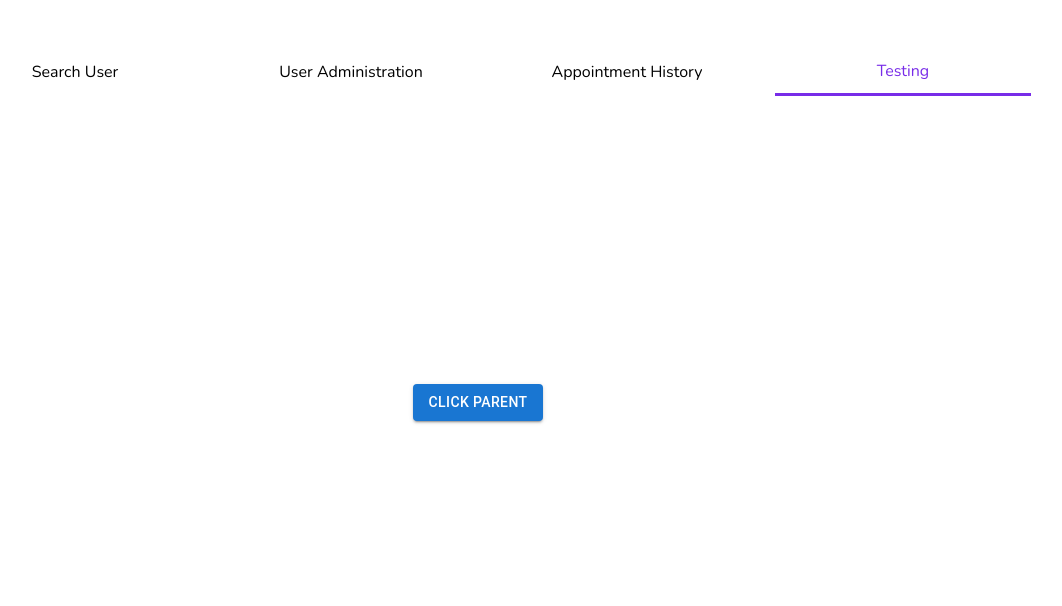
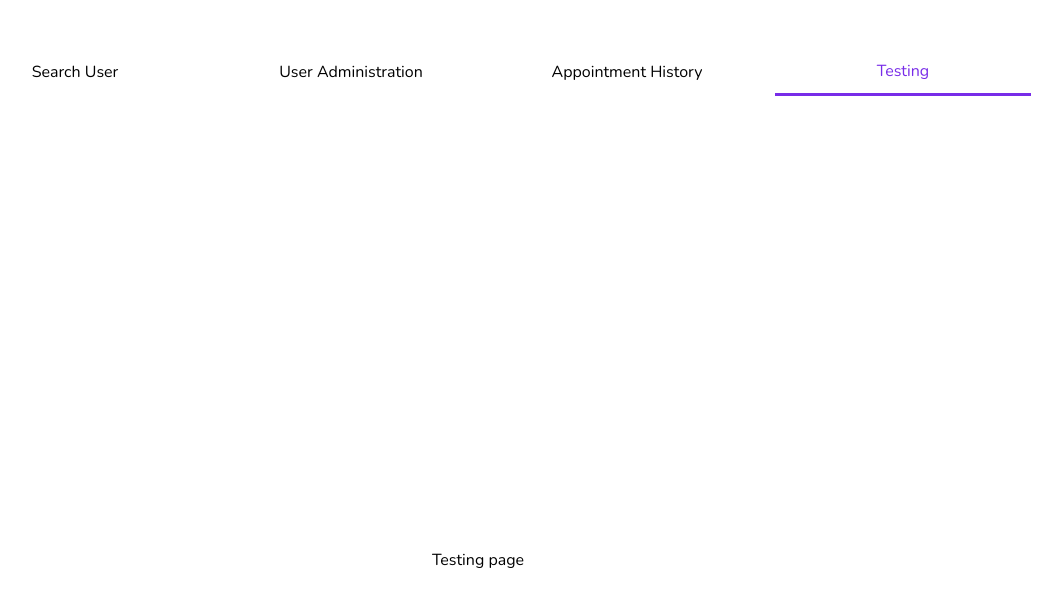
Before and after one commit to BukuTamuKita/Visity-Frontend, a React (Create React App) app: page /testing in a window 1280 px wide. Shown: the top 606 px of the page, without its empty margins (162-1224 px from the left). Built offline with nearby package versions, Linux system fonts and the light colour scheme.

Commit message:
Editing User Admin, Appointment History and Testing page

```diff
--- a/public/index.html
+++ b/public/index.html
@@ -9,12 +9,12 @@
       name="description"
       content="Web site created using create-react-app"
     />
-    <link rel="apple-touch-icon" href="%PUBLIC_URL%/logo192.png" />
+    <!-- <link rel="apple-touch-icon" href="%PUBLIC_URL%/logo192.png" /> -->
     <!--
       manifest.json provides metadata used when your web app is installed on a
       user's mobile device or desktop. See https://developers.google.com/web/fundamentals/web-app-manifest/
     -->
-    <link rel="manifest" href="%PUBLIC_URL%/manifest.json" />
+    <!-- <link rel="manifest" href="%PUBLIC_URL%/manifest.json" /> -->
     <!--
       Notice the use of %PUBLIC_URL% in the tags above.
       It will be replaced with the URL of the `public` folder during the build.
--- a/src/index.js
+++ b/src/index.js
@@ -11,7 +11,4 @@ ReactDOM.render(
   document.getElementById('root')
 );
 
-// If you want to start measuring performance in your app, pass a function
-// to log results (for example: reportWebVitals(console.log))
-// or send to an analytics endpoint. Learn more: https://bit.ly/CRA-vitals
 reportWebVitals();
--- a/src/pages/AppointmentHistory.js
+++ b/src/pages/AppointmentHistory.js
@@ -2,8 +2,8 @@ import React from 'react';
 
 const AppointmentHistory = () => {
     return (
-        <div>
-            <h1>Appointment History</h1>
+        <div className="flex h-screen">
+            <h1 className="m-auto">Appointment History</h1>
         </div>
     );
 }
--- a/src/pages/Testing.js
+++ b/src/pages/Testing.js
@@ -1,33 +1,9 @@
-import Button from '@mui/material/Button';
-import React, { useState } from 'react';
-
-const Child = ({ parentToChild }) => {
-    return (
-        <div className="mb-8">
-            <p>{parentToChild}</p>
-        </div>
-    )
-}
+import React from 'react';
 
 const Testing = () => {
-    const [data, setData] = useState('');
-
-    const parentToChild = () => {
-        setData("This is from parent (Testing page)");
-    }
-
     return (
-        <div className="flex flex-col justify-center items-center mt-64">
-            {/* <p className="text-4xl">For testing only...</p> */}
-
-            <Child parentToChild={data} />
-            <Button
-                color="primary"
-                variant="contained"
-                onClick={() => parentToChild()}
-            >
-                Click Parent
-            </Button>
+        <div className="flex h-screen">
+            <h1 className="m-auto">Testing page</h1>
         </div>
     );
 }
--- a/src/pages/UserAdmin/index.js
+++ b/src/pages/UserAdmin/index.js
@@ -1,20 +1,11 @@
-import { Route } from "react-router";
 import React from 'react';
-import { useHistory } from "react-router";
 
-const UserAdmin = ({ navigation }) => {
-  const history = useHistory();
+const UserAdmin = () => {
+  return (
+    <div className="flex h-screen">
+        <h1 className="m-auto">User Administration page</h1>
+    </div>
+  );
+}
 
-  const routeChange = () => {
-    let path = `/createUser`;
-    history.push(path);
-  };
-return (
-<div className="flex min-h-screen justify-center items-center">
-  <div class="mb-4">
-    <button onClick={routeChange} class="px-4 py-2 rounded-md text-sm font-medium border-0 focus:outline-none focus:ring transition text-white bg-gray-500 hover:bg-gray-600 active:bg-gray-700 focus:ring-gray-300" type="submit">Button</button>
-  </div>
-</div>
-);
-};
 export default UserAdmin;
```
